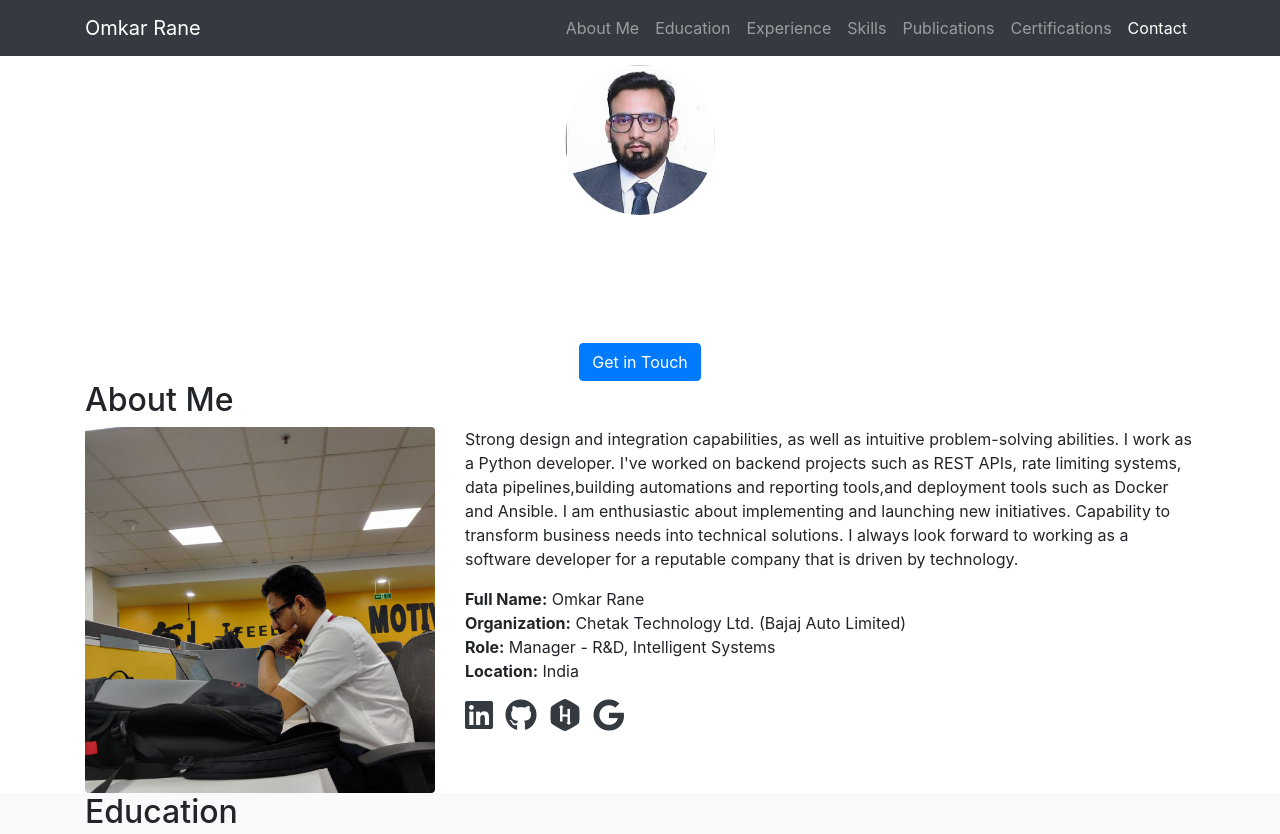
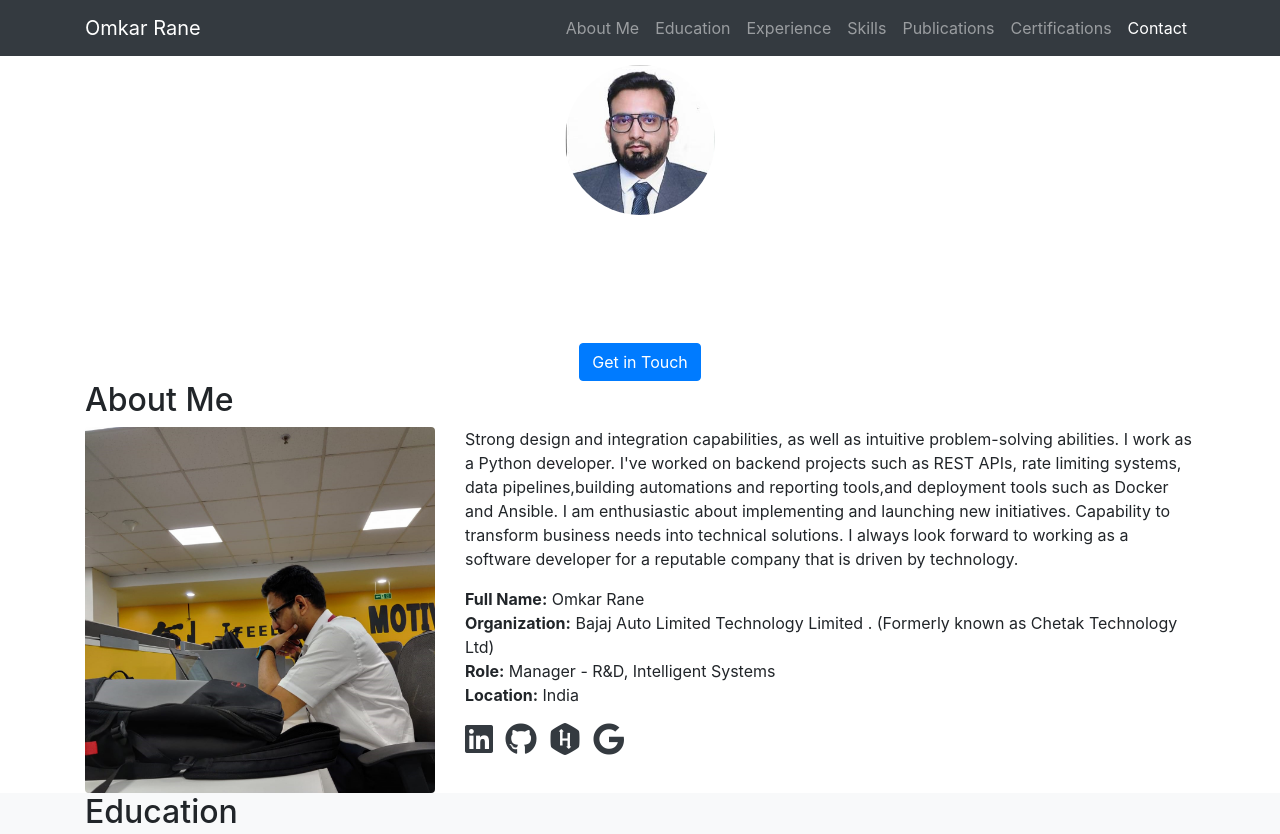
Before and after one commit to omkar2005203/ProfileBot, a plain HTML site: page index.html in a window 1280 px wide. Shown: the top 834 px of the page. Drawn offline with nearby package versions, Linux system fonts and the light colour scheme.

Commit message:
Update index.html

```diff
--- a/index.html
+++ b/index.html
@@ -79,7 +79,7 @@
                     <p>Strong design and integration capabilities, as well as intuitive problem-solving abilities. I work as a Python developer. I've worked on backend projects such as REST APIs, rate limiting systems, data pipelines,building automations and reporting tools,and deployment tools such as Docker and Ansible. I am enthusiastic about implementing and launching new initiatives. Capability to transform business needs into technical solutions. I always look forward to working as a software developer for a reputable company that is driven by technology.</p>
                     <ul class="list-unstyled">
                         <li><strong>Full Name:</strong> Omkar Rane</li>
-                        <li><strong>Organization:</strong> Chetak Technology Ltd. (Bajaj Auto Limited)</li>
+                        <li><strong>Organization:</strong> Bajaj Auto Limited Technology Limited . (Formerly known as Chetak Technology Ltd)</li>
                         <li><strong>Role:</strong> Manager - R&D, Intelligent Systems</li>
                         <li><strong>Location:</strong> India</li>
                     </ul>
```
